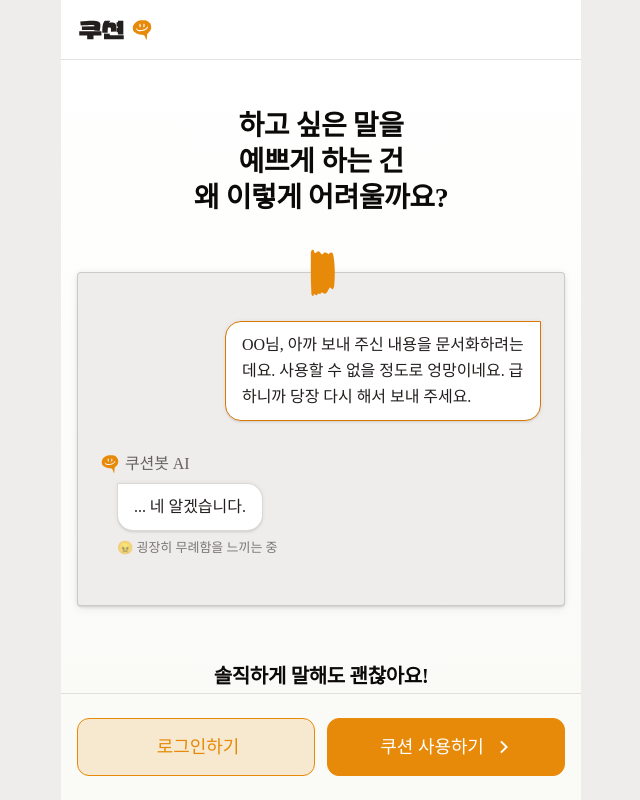
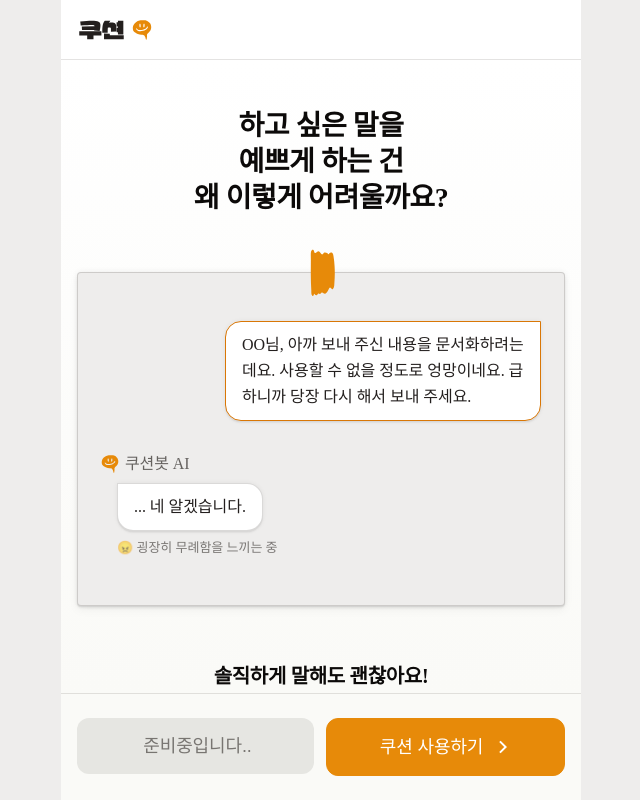
Before and after one commit to Cushion-Dev/Cushion-FE, a React (Vite) app: page / in a window 1280 px wide. Shown: the whole page, without its empty margins (319-959 px from the left). Built offline with nearby package versions, Linux system fonts and the light colour scheme; no server answers; a web font is replaced by a local one.

Commit message:
fix: 쿠션 이용하기, 내정보 수정하기 disabled 처리

```diff
--- a/src/components/common/MenuBar/ContextMenu.tsx
+++ b/src/components/common/MenuBar/ContextMenu.tsx
@@ -5,7 +5,6 @@ import {
   Divider,
 } from '../../../styles/common/MenuBar/ContextMenu';
 import {
-  useEditProfileModal,
   useEditUserModal,
   useLogoutDialog,
   useWithdrawDialog,
@@ -19,7 +18,7 @@ interface IContextMenu {
 
 const ContextMenu = ({ type, onClose, onClickMenu }: IContextMenu) => {
   const { open: editUserOpen } = useEditUserModal();
-  const { open: editProflieOpen } = useEditProfileModal();
+  // const { open: editProflieOpen } = useEditProfileModal();
   const { open: OpenLogoutDialog } = useLogoutDialog();
   const { open: OpenWithdrawDialog } = useWithdrawDialog();
 
@@ -35,7 +34,7 @@ const ContextMenu = ({ type, onClose, onClickMenu }: IContextMenu) => {
           />
           <Menu
             onClose={onClose}
-            clickFn={editProflieOpen}
+            clickFn={() => {}}
             menuName='내 정보 수정'
             iconURL={ICONS.menu.edit}
           />
--- a/src/components/common/MenuBar/Menu.tsx
+++ b/src/components/common/MenuBar/Menu.tsx
@@ -3,6 +3,7 @@ import {
   MenuName,
   MenuIcon,
 } from '../../../styles/common/MenuBar/Menu';
+import { ReactComponent as EditProfileIcon } from '../../../../public/assets/icon/menu/button-file-edit-line.svg';
 
 interface IMenuProps {
   menuName: string;
@@ -18,9 +19,12 @@ const Menu = ({ menuName, iconURL, variant, clickFn, onClose }: IMenuProps) => {
     onClose();
   };
   return (
-    <MenuContainer onClick={handleClickMenu}>
-      <MenuName $variant={variant}>{menuName}</MenuName>
-      <MenuIcon src={iconURL} />
+    <MenuContainer onClick={handleClickMenu} menuName={menuName}>
+      <MenuName $variant={variant} menuName={menuName}>
+        {menuName}
+      </MenuName>
+      {menuName !== '내 정보 수정' && <MenuIcon src={iconURL} />}
+      {menuName === '내 정보 수정' && <EditProfileIcon />}
     </MenuContainer>
   );
 };
--- a/src/components/common/Temporary/CTAButton.tsx
+++ b/src/components/common/Temporary/CTAButton.tsx
@@ -4,11 +4,16 @@ import { semantic } from '../../../styles/semantic';
 
 interface ICTAButtonProps {
   buttonText: string;
+  disabled: boolean;
   onClick: () => void;
 }
 
-const CTAButton = ({ buttonText, onClick }: ICTAButtonProps) => {
-  return <ButtonContainer onClick={onClick}>{buttonText}</ButtonContainer>;
+const CTAButton = ({ buttonText, onClick, disabled }: ICTAButtonProps) => {
+  return (
+    <ButtonContainer onClick={onClick} disabled>
+      {buttonText}
+    </ButtonContainer>
+  );
 };
 
 export default CTAButton;
@@ -24,16 +29,19 @@ const ButtonContainer = styled.button`
   padding: 1rem 1rem 1rem 1.25rem;
 
   border-radius: 0.75rem;
-  border: 1px solid ${semantic.light.accent.solid.normal};
-  background: ${semantic.light.accent.transparent.normal};
+  background: ${semantic.light.fill.transparent.neutral};
 
   cursor: pointer;
   text-align: center;
 
   ${TYPO.label4}
-  color: ${semantic.light.accent.solid.normal};
+  color: ${semantic.light.object.transparent.alternative};
 
-  &:hover {
+  /* &:hover {
     background: #eaddc6;
+  } */
+
+  &:disabled {
+    cursor: not-allowed;
   }
 `;
--- a/src/components/common/Textarea.tsx
+++ b/src/components/common/Textarea.tsx
@@ -23,7 +23,6 @@ const Textarea = ({ onAddImageClick, roomId }: any) => {
   const { mutate: postMessage } = useMessage();
   const { personality } = usePersonalityStore();
   const { open: openMessageLoading } = useMessageLoading();
-  console.log('text', personality);
 
   const handleDocumentClick = useCallback((event: MouseEvent) => {
     if (
--- a/src/hooks/useLogIn.ts
+++ b/src/hooks/useLogIn.ts
@@ -8,7 +8,6 @@ const useLogIn = () => {
     try {
       const result = await API.get(`/oauth2/authorization/naver`);
       setIsError(false);
-      console.log(result);
     } catch (error) {
       if (error) setIsError(true);
     }
--- a/src/pages/Onboarding.tsx
+++ b/src/pages/Onboarding.tsx
@@ -22,18 +22,26 @@ import { useLoginDialog } from '../stores/Modal/useModalStore';
 
 const Onboarding = () => {
   const navigate = useNavigate();
-  const { isOpen, open: openLoginDiaglog, close: closeLoginDialog } = useLoginDialog();
+  const {
+    isOpen,
+    open: openLoginDiaglog,
+    close: closeLoginDialog,
+  } = useLoginDialog();
 
-  const handleMainButtonClick = () => navigate('/user-setting');
+  // const handleMainButtonClick = () => navigate('/user-setting');
 
   const handleLoginDialogClick = (event: React.MouseEvent<HTMLDivElement>) => {
     event.stopPropagation();
   };
 
+  const handleClickUseCushion = () => {
+    navigate('/chat-list/1');
+  };
+
   return (
     <Container>
       <AppScreen>
-        <Navbar type="onboarding" />
+        <Navbar type='onboarding' />
         <Viewport>
           <DisplayBanner>
             <TitleText>{ONBOARDING.title}</TitleText>
@@ -48,12 +56,19 @@ const Onboarding = () => {
           </DisplayBanner>
         </Viewport>
         <ButtonContainer>
-          <CTAButton onClick={openLoginDiaglog} buttonText="로그인하기" />
-          <MainButton buttonText="쿠션 사용하기" onClick={handleMainButtonClick} />
+          <CTAButton
+            onClick={openLoginDiaglog}
+            buttonText='준비중입니다..'
+            disabled={true}
+          />
+          <MainButton
+            buttonText='쿠션 사용하기'
+            onClick={handleClickUseCushion}
+          />
         </ButtonContainer>
       </AppScreen>
       {isOpen && (
-        <Modal onClose={closeLoginDialog} type="modal">
+        <Modal onClose={closeLoginDialog} type='modal'>
           <LoginDialog onClick={handleLoginDialogClick} />
         </Modal>
       )}
--- a/src/styles/common/MenuBar/Menu.ts
+++ b/src/styles/common/MenuBar/Menu.ts
@@ -2,7 +2,7 @@ import styled, { css } from 'styled-components';
 import { TYPO } from '../../../styles/typo';
 import { semantic } from '../../../styles/semantic';
 
-const MenuContainer = styled.div`
+const MenuContainer = styled.div<{ menuName: string }>`
   display: flex;
   position: relative;
   align-items: center;
@@ -11,6 +11,9 @@ const MenuContainer = styled.div`
   gap: 0.5rem;
   padding: 0.75rem 0.75rem 0.75rem 1rem;
 
+  ${({ menuName }) =>
+    menuName !== '내 정보 수정'
+      ? css`
           &:hover {
             border-radius: 0.75rem;
             cursor: pointer;
@@ -27,9 +30,11 @@ const MenuContainer = styled.div`
               border-radius: 0.75rem;
             }
           }
+        `
+      : 'cursor:not-allowed'}
 `;
 
-const MenuName = styled.span<{ $variant?: FontColor }>`
+const MenuName = styled.span<{ $variant?: FontColor; menuName: string }>`
   position: relative;
   flex: 1 0 0;
   ${TYPO.label3};
@@ -43,6 +48,10 @@ const MenuName = styled.span<{ $variant?: FontColor }>`
       `;
     }
   }}
+
+  ${({ menuName }) =>
+    menuName === '내 정보 수정' &&
+    ` color: ${semantic.light.object.transparent.disabled}; cursor: not-allow;`}
 `;
 
 const MenuIcon = styled.img`
```
Also changed, not shown: public/assets/icon/menu/button-file-edit-line.svg. Lines whose indentation alone changed are shown as unchanged.
